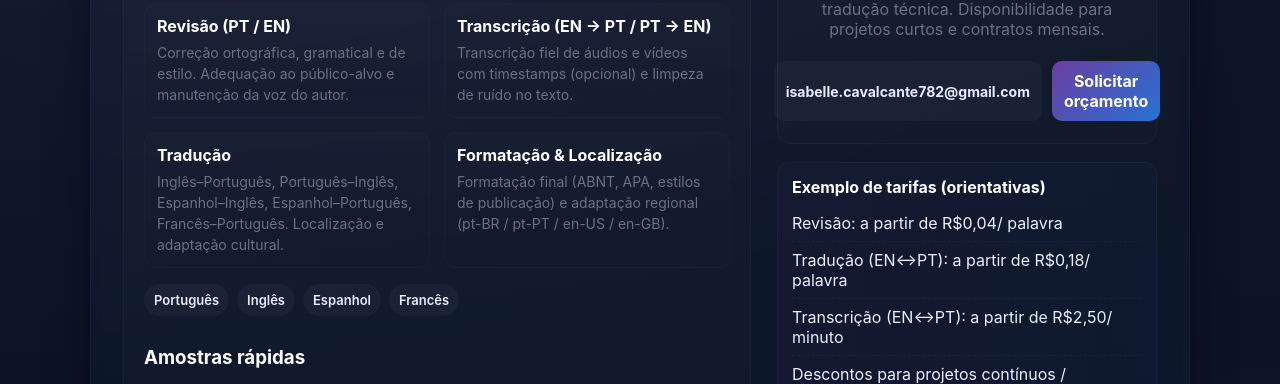
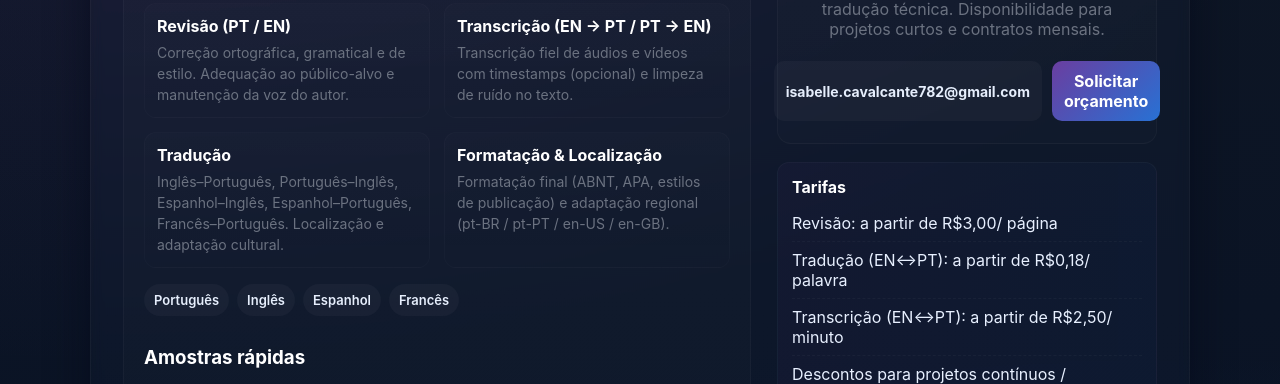
Before and after one commit to matteopeixotooo/Portfolio-Isabelle, a plain HTML site: page index.html in a window 1280 px wide. Shown: the part 366-750 px from the top of the page. Drawn offline with Linux system fonts and the light colour scheme.

Commit message:
Update index.html

```diff
--- a/index.html
+++ b/index.html
@@ -104,9 +104,9 @@
         </div>
 
         <div class="card rates">
-          <h4 style="margin:0 0 8px;color:#fff">Exemplo de tarifas (orientativas)</h4>
+          <h4 style="margin:0 0 8px;color:#fff">Tarifas</h4>
           <ul>
-            <li>Revisão: a partir de R$0,04/ palavra</li>
+            <li>Revisão: a partir de R$3,00/ página</li>
             <li>Tradução (EN↔PT): a partir de R$0,18/ palavra</li>
             <li>Transcrição (EN↔PT): a partir de R$2,50/ minuto</li>
             <li>Descontos para projetos contínuos / acadêmicos</li>
```
